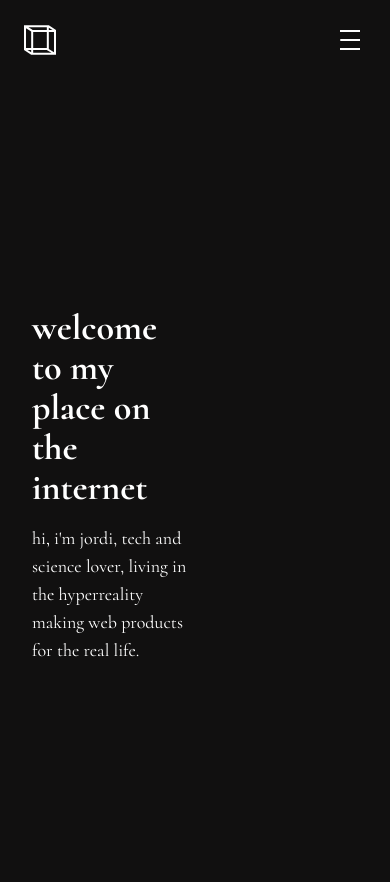
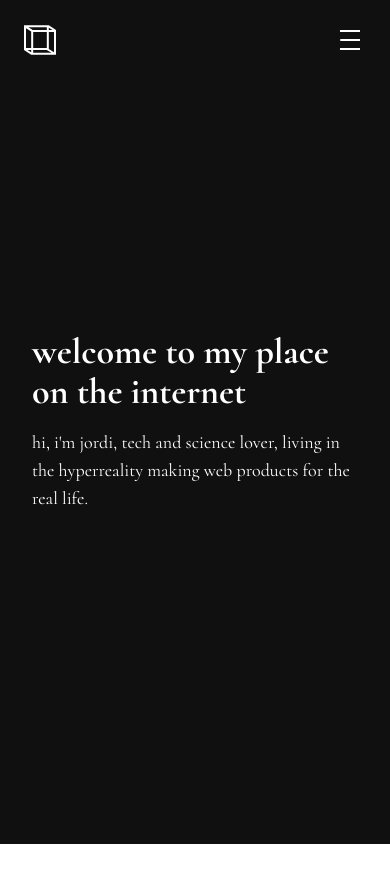
Before and after one commit to jordidimass/jordidimass, a Next.js app: page / in a window 390 px wide. Shown: the top 882 px of the page. After the commit the page ends 844 px from the top, so only its background shows below. Built offline with nearby package versions, Linux system fonts and the light colour scheme.

Commit message:
fixed mobile home scroll

```diff
--- a/src/app/page.tsx
+++ b/src/app/page.tsx
@@ -22,8 +22,8 @@ export default function HomePage() {
   }, []);
 
   return (
-    <div className="flex bg-[#111010] items-center h-screen px-8">
-      <div className="w-1/2 ">
+    <div className="fixed inset-0 flex bg-[#111010] items-center px-8">
+      <div className="w-full lg:w-1/2">
         <h1 className="text-4xl font-bold mb-4 text-white">welcome to my place on the internet</h1>
         <p className="text-lg text-white">hi, i&apos;m jordi, tech and science lover, living in the hyperreality making web products for the real life. </p>
       </div>
```
